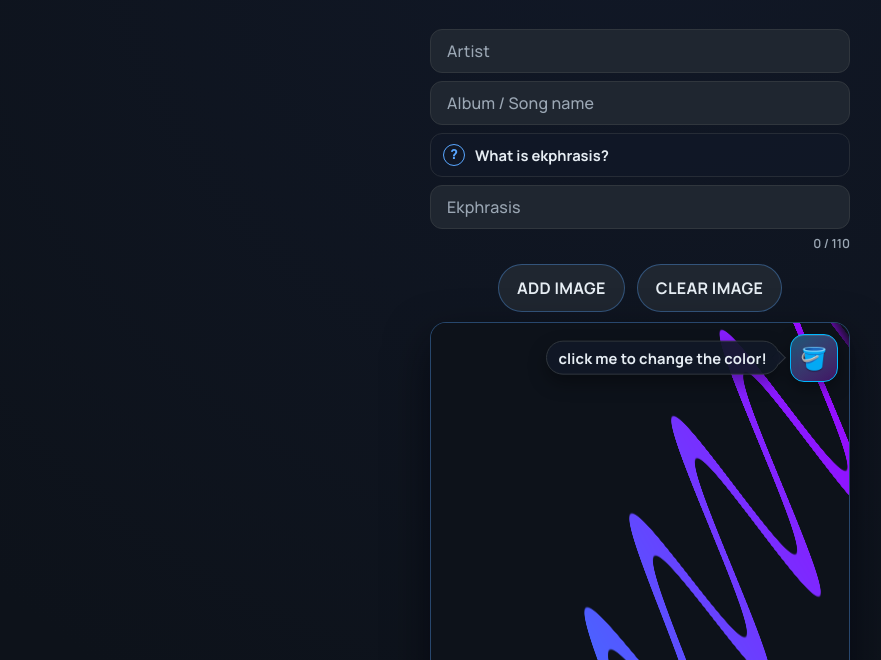
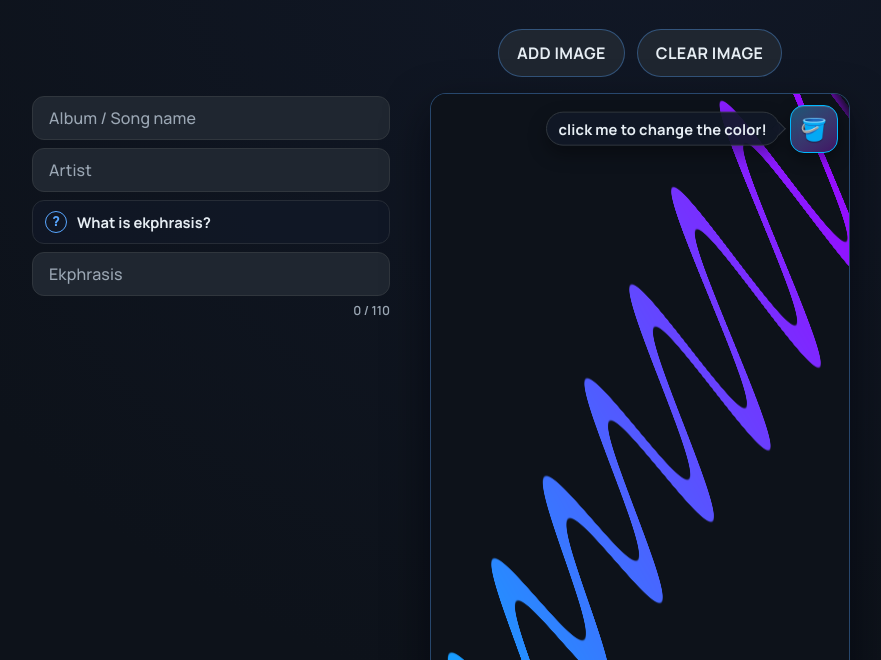
Before and after one commit to NooaLumi/anti-wrapped, a website built with Vite: page index.html in a window 1280 px wide. Shown: the part 140-800 px from the top of the page, without its empty margins (0-881 px from the left). Built offline with nearby package versions, Linux system fonts and the light colour scheme.

Commit message:
improve layout on desktop; fix watermark scaling

```diff
--- a/index.html
+++ b/index.html
@@ -42,10 +42,12 @@
       <p class="site-subtitle">share the unprocessed you <span class="accent-symbol">&lt;3</span></p>
     </header>
 
+    <div class="app-workspace">
+      <aside class="text-column" aria-label="Text input controls">
         <div class="media-section">
           <div class="form-stack">
+            <input id="titleInput" type="text" class="input-text" placeholder="Album / Song name" />
             <input id="artistInput" type="text" class="input-text" placeholder="Artist" />
-        <input id="titleInput" type="text" class="input-text" placeholder="Album / Song name" />
 
             <details class="help-disclosure">
               <summary class="help-disclosure__trigger">
@@ -125,13 +127,16 @@
             <input id="ekphrasisInput" type="text" class="input-text" maxlength="110" placeholder="Ekphrasis" />
             <div id="ekphrasisCounter" class="char-counter" aria-live="polite">0 / 110</div>
           </div>
+        </div>
+      </aside>
+
+      <section class="preview-column" aria-label="Artwork preview and controls">
         <div class="upload-actions">
           <label class="upload-label btn" for="imageInput">
             ADD IMAGE
           </label>
           <input id="imageInput" type="file" accept="image/*" />
           <button id="clearImageBtn" type="button" class="btn">CLEAR IMAGE</button>
-      </div>
         </div>
 
         <div class="canvas-viewport">
@@ -180,6 +185,8 @@
         <div class="action-bar">
           <button id="downloadCanvasBtn" type="button" class="btn">DOWNLOAD</button>
         </div>
+      </section>
+    </div>
   </main>
 
   <footer class="site-footer" aria-label="Author link">
--- a/src/main.ts
+++ b/src/main.ts
@@ -316,7 +316,7 @@ function drawOverlay(): Promise<void> {
 
     // Watermark
     const watermarkText = "anti-wrapped";
-    const watermarkFontSize = Math.max(20, Math.round(imageOverlay.width * 0.028));
+    const watermarkFontSize = Math.round(imageOverlay.width * 0.028);
     const wmX = Math.round(imageOverlay.width * 0.04);
     const wmY = imageOverlay.height - Math.round(imageOverlay.height * 0.06);
     imageCtx.font = `600 ${watermarkFontSize}px sans-serif`;
--- a/src/styles.css
+++ b/src/styles.css
@@ -88,6 +88,7 @@
   /* --- Component tokens --- */
   --canvas-border: var(--color-accent-glow);
   --content-max-width: 420px;
+  --text-column-width: 360px;
 }
 
 /* ---------------------------------------------------------------------------
@@ -147,6 +148,27 @@ textarea {
 .page-layout {
   max-width: 900px;
   margin-inline: auto;
+  display: flex;
+  flex-direction: column;
+  align-items: center;
+}
+
+.app-workspace {
+  width: 100%;
+  display: flex;
+  flex-direction: column;
+  align-items: center;
+  gap: var(--space-sm);
+}
+
+.text-column {
+  width: 100%;
+  display: flex;
+  justify-content: center;
+}
+
+.preview-column {
+  width: 100%;
   display: flex;
   flex-direction: column;
   align-items: center;
@@ -313,7 +335,7 @@ textarea {
 
 /* Wraps all media-related controls above the canvas. */
 .media-section {
-  margin-bottom: 10px;
+  margin-bottom: 0;
   display: flex;
   flex-direction: column;
   align-items: center;
@@ -337,6 +359,7 @@ textarea {
   gap: var(--space-md);
   flex-wrap: wrap;
   justify-content: center;
+  margin-bottom: 1rem;
 }
 
 /* Hide native file input; trigger via its paired label. */
@@ -767,10 +790,22 @@ textarea {
 }
 
 /* ---------------------------------------------------------------------------
-   21. Responsive: Wider viewports (≥ 700px)
+   21. Responsive: Desktop tuning (≥ 820px)
    --------------------------------------------------------------------------- */
 
-@media (min-width: 700px) {
+@media (min-width: 820px) {
+  .page-layout {
+    width: 100%;
+    max-width: none;
+  }
+
+  .upload-actions,
+  .canvas-viewport,
+  .fader-panel,
+  .action-bar {
+    max-width: var(--content-max-width);
+  }
+
   /* Center faders when there's room instead of scrolling. */
   .fader-panel {
     justify-content: center;
@@ -786,3 +821,37 @@ textarea {
     margin: 75px -75px;
   }
 }
+
+/* ---------------------------------------------------------------------------
+   22. Responsive: Wide desktop layout (≥ 1220px)
+   Keeps the preview column locked to viewport center and offsets text left.
+   --------------------------------------------------------------------------- */
+
+@media (min-width: 1220px) {
+  .app-workspace {
+    display: grid;
+    grid-template-columns: minmax(0, 1fr) minmax(0, var(--content-max-width)) minmax(0, 1fr);
+    align-items: start;
+    width: 100%;
+  }
+
+  .text-column {
+    grid-column: 1;
+    justify-self: end;
+    width: min(var(--text-column-width), calc(100% - var(--space-2xl)));
+    margin-right: var(--space-2xl);
+    padding-top: 4.2rem;
+    justify-content: flex-end;
+  }
+
+  .media-section {
+    max-width: var(--text-column-width);
+  }
+
+  .preview-column {
+    grid-column: 2;
+    justify-self: center;
+    align-items: center;
+    width: 100%;
+  }
+}
```
Lines whose indentation alone changed are shown as unchanged.
